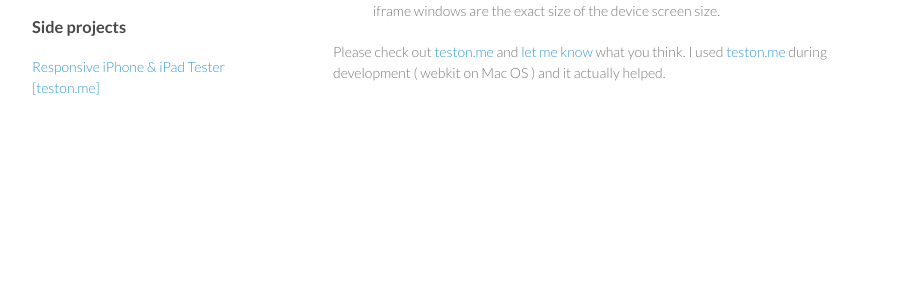
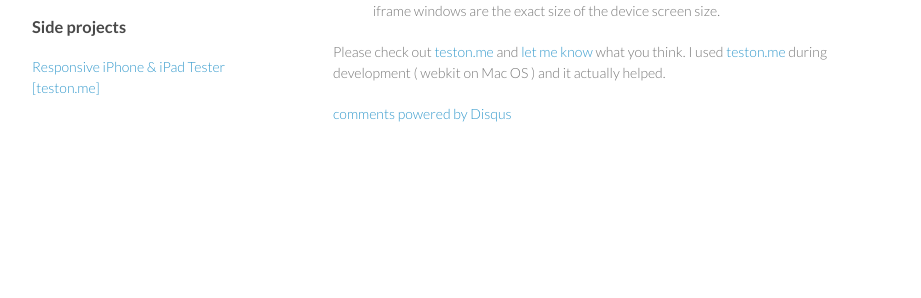
Before and after one commit to luk3thomas/luk3thomas.com, a Jekyll site: the page built from _posts/2012-11-19-initial-release-teston.me.md, in a window 1280 px wide. Shown: the part 354-652 px from the top of the page, without its empty margins (178-1099 px from the left). Built offline with Jekyll 4.4.1, drawn with Linux system fonts in a browser that asks for light colours; comment, search, counter and statistics services are not loaded; some of the changed lines change nothing that is shown.

Commit message:
add disqus

```diff
--- a/_layouts/post.html
+++ b/_layouts/post.html
@@ -11,3 +11,18 @@
     {{ content }}
 
 </article>
+
+<div id="disqus_thread"></div>
+<script type="text/javascript">
+    /* * * CONFIGURATION VARIABLES: EDIT BEFORE PASTING INTO YOUR WEBPAGE * * */
+    var disqus_shortname = 'luk3thomas'; // required: replace example with your forum shortname
+
+    /* * * DON'T EDIT BELOW THIS LINE * * */
+    (function() {
+        var dsq = document.createElement('script'); dsq.type = 'text/javascript'; dsq.async = true;
+        dsq.src = 'http://' + disqus_shortname + '.disqus.com/embed.js';
+        (document.getElementsByTagName('head')[0] || document.getElementsByTagName('body')[0]).appendChild(dsq);
+    })();
+</script>
+<noscript>Please enable JavaScript to view the <a href="http://disqus.com/?ref_noscript">comments powered by Disqus.</a></noscript>
+<a href="http://disqus.com" class="dsq-brlink">comments powered by <span class="logo-disqus">Disqus</span></a>
```
